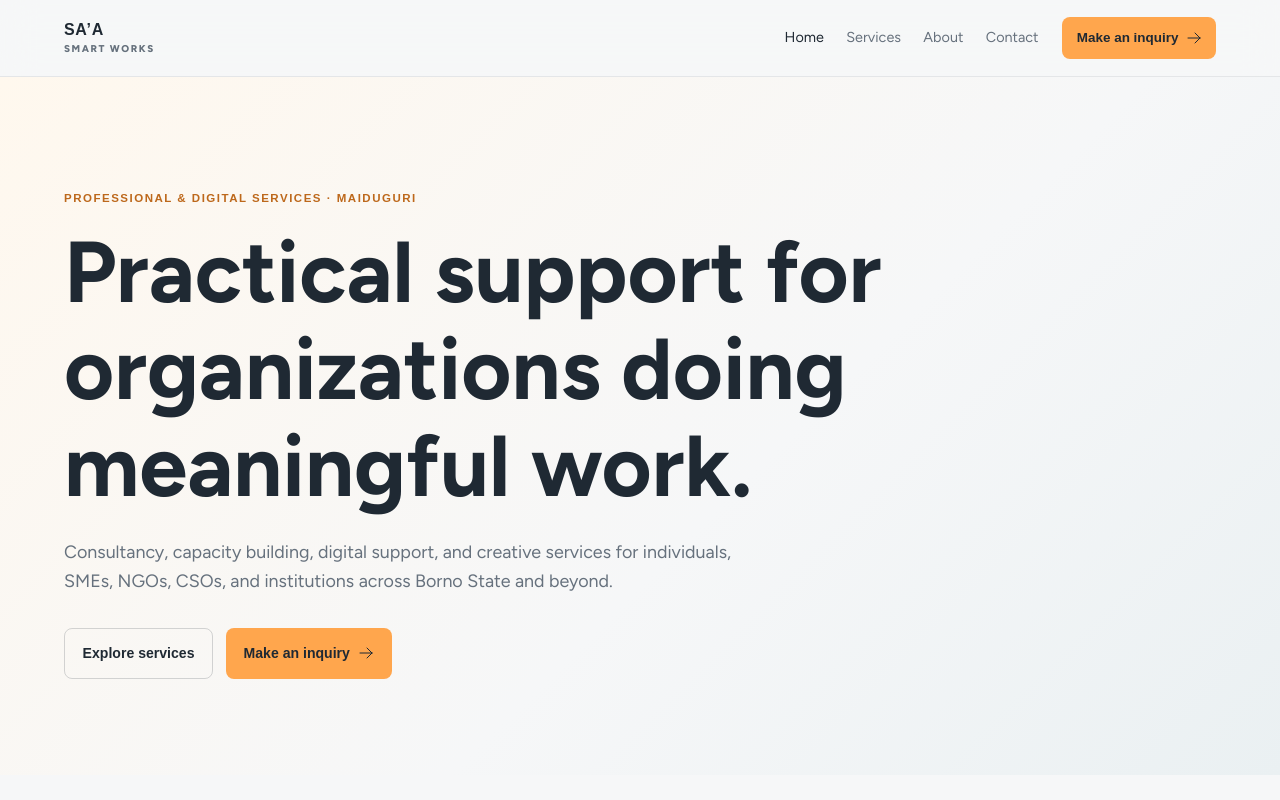
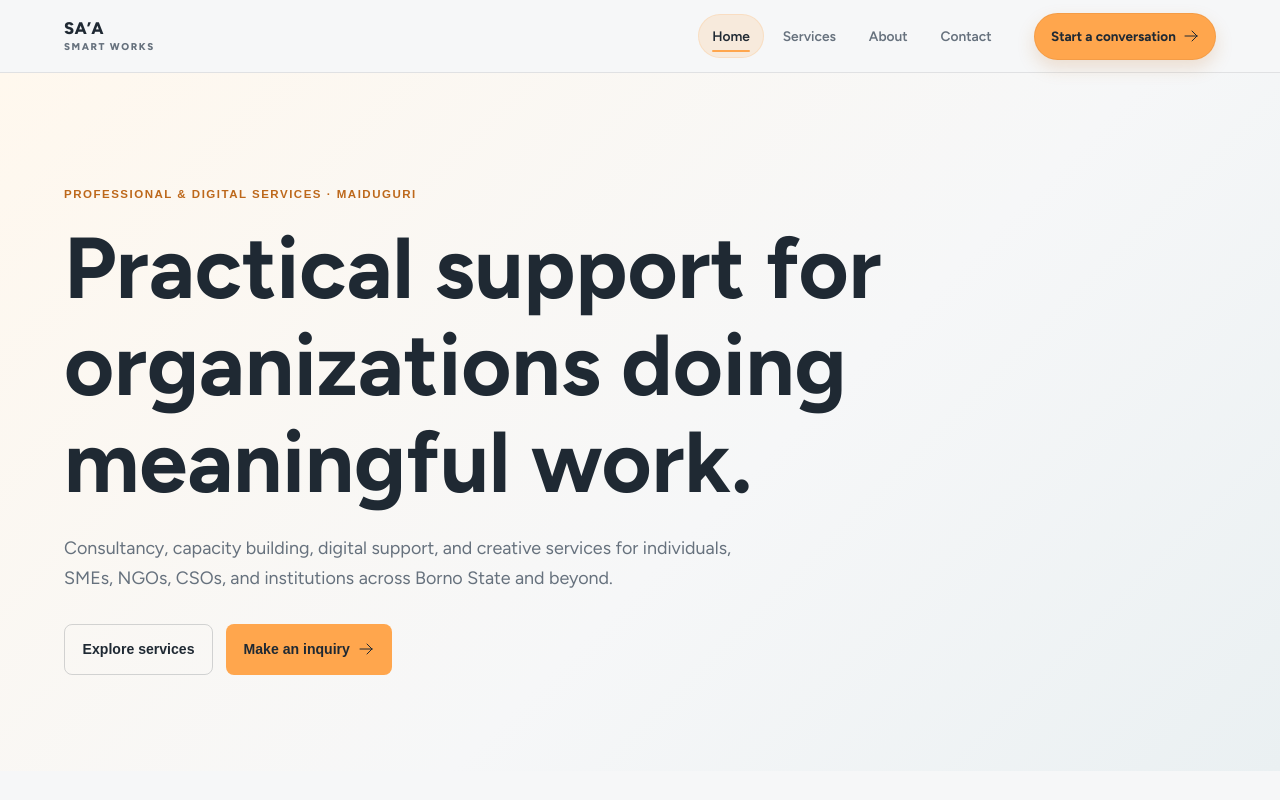
Before and after one commit to KabriAcid/saasmartworks, a Next.js app: page / in a window 1280 px wide. Shown: the top 800 px of the page. Built offline with nearby package versions, Linux system fonts and the light colour scheme.

Commit message:
Refactor site header for improved accessibility and user experience; update styles and add aria attributes

```diff
--- a/app/globals.css
+++ b/app/globals.css
@@ -59,26 +59,28 @@ textarea {
 	position: sticky;
 	top: 0;
 	z-index: 20;
-	background: rgb(246 247 248 / 88%);
-	border-bottom: 1px solid rgb(31 41 51 / 8%);
-	backdrop-filter: blur(18px);
+	pointer-events: none;
+	border-bottom: 1px solid rgb(31 41 51 / 10%);
 }
 .header-inner {
 	display: flex;
-	min-height: 4.75rem;
+	min-height: 4.5rem;
 	align-items: center;
 	gap: 1.5rem;
+	padding-block: 0.65rem;
+	pointer-events: auto;
 }
 .wordmark {
 	display: inline-flex;
 	flex-direction: column;
-	font-family: Arial, sans-serif;
-	font-size: 1rem;
+	flex-shrink: 0;
+	font-size: 1.05rem;
 	font-weight: 800;
 	line-height: 1;
-	letter-spacing: 0.04em;
+	letter-spacing: 0.02em;
 }
-.wordmark span {
+.wordmark-name { color: var(--color-ink); }
+.wordmark-subtitle {
 	color: var(--color-muted);
 	font-size: 0.62rem;
 	letter-spacing: 0.16em;
@@ -86,32 +88,43 @@ textarea {
 }
 .desktop-nav {
 	display: flex;
-	gap: 1.4rem;
+	align-items: center;
+	gap: 0.25rem;
 	margin-left: auto;
-	font-family: Arial, sans-serif;
-	font-size: 0.9rem;
+	padding: 0.25rem;
+	font-size: 0.86rem;
+	font-weight: 600;
 }
 .desktop-nav a,
 .mobile-nav a {
+	position: relative;
 	color: var(--color-muted);
-	transition: color 180ms ease;
+	transition: color 180ms ease, background 180ms ease, box-shadow 180ms ease;
+}
+.desktop-nav a {
+	border-radius: 999px;
+	padding: 0.65rem 0.9rem;
 }
 .desktop-nav a:hover,
-.desktop-nav a.active,
-.mobile-nav a:hover {
+.desktop-nav a.active {
 	color: var(--color-ink);
 }
+.desktop-nav a.active { background: rgb(255 166 77 / 16%); box-shadow: inset 0 0 0 1px rgb(255 166 77 / 18%); }
+.desktop-nav a.active::after { position: absolute; right: 0.9rem; bottom: 0.35rem; left: 0.9rem; height: 2px; border-radius: 999px; background: var(--color-primary); content: ""; }
 .header-cta {
 	display: inline-flex;
 	align-items: center;
 	gap: 0.45rem;
 	background: var(--color-primary);
-	border-radius: 0.5rem;
-	padding: 0.65rem 0.9rem;
-	font-family: Arial, sans-serif;
+	border: 1px solid rgb(160 83 17 / 12%);
+	border-radius: 999px;
+	padding: 0.72rem 1rem;
 	font-size: 0.84rem;
 	font-weight: 700;
+	box-shadow: 0 8px 18px rgb(189 104 27 / 18%);
+	transition: transform 180ms ease, box-shadow 180ms ease;
 }
+.header-cta:hover { transform: translateY(-1px); box-shadow: 0 12px 24px rgb(189 104 27 / 24%); }
 .header-cta svg,
 .button svg,
 .text-link svg,
@@ -124,6 +137,7 @@ textarea {
 	border: 0;
 	background: transparent;
 	padding: 0.45rem;
+	color: var(--color-ink);
 }
 .menu-button svg {
 	width: 1.5rem;
@@ -502,8 +516,25 @@ h3 {
 		display: flex;
 		flex-direction: column;
 		gap: 1rem;
-		padding: 1rem 1.25rem 1.5rem;
-		font-family: Arial, sans-serif;
+		margin-top: 0.65rem;
+		padding: 1.1rem;
+		border: 1px solid rgb(255 255 255 / 72%);
+		border-radius: 1.35rem;
+		background: rgb(255 255 255 / 78%);
+		box-shadow: 0 18px 45px rgb(31 41 51 / 10%), inset 0 1px 0 rgb(255 255 255 / 90%);
+		backdrop-filter: blur(22px) saturate(140%);
+		pointer-events: auto;
+	}
+	.mobile-nav a {
+		border-radius: 0.8rem;
+		padding: 0.8rem 0.9rem;
+		font-size: 0.95rem;
+		font-weight: 600;
+	}
+	.mobile-nav a:hover,
+	.mobile-nav a.active {
+		background: rgb(255 166 77 / 14%);
+		color: var(--color-ink);
 	}
 	.card-grid,
 	.two-column,
--- a/src/components/shared/site-header.tsx
+++ b/src/components/shared/site-header.tsx
@@ -19,16 +19,21 @@ const links = [
 export function SiteHeader() {
 	const pathname = usePathname();
 	const [open, setOpen] = useState(false);
+	const isActive = (href: string) =>
+		href === "/" ? pathname === href : pathname === href || pathname.startsWith(`${href}/`);
+
 	return (
 		<header className="site-header">
 			<div className="shell header-inner">
 				<Link className="wordmark" href="/">
-					SA’A <span>SMART WORKS</span>
+					<span className="wordmark-name">SA’A</span>
+					<span className="wordmark-subtitle">SMART WORKS</span>
 				</Link>
 				<nav className="desktop-nav" aria-label="Primary navigation">
 					{links.map(([href, label]) => (
 						<Link
-							className={pathname === href ? "active" : ""}
+							aria-current={isActive(href) ? "page" : undefined}
+							className={isActive(href) ? "active" : ""}
 							href={href}
 							key={href}
 						>
@@ -37,9 +42,11 @@ export function SiteHeader() {
 					))}
 				</nav>
 				<Link className="header-cta" href="/contact">
-					Make an inquiry <ArrowRightIcon aria-hidden="true" />
+					<span>Start a conversation</span>
+					<ArrowRightIcon aria-hidden="true" />
 				</Link>
 				<button
+					aria-controls="mobile-navigation"
 					className="menu-button"
 					type="button"
 					aria-label={open ? "Close menu" : "Open menu"}
@@ -50,9 +57,15 @@ export function SiteHeader() {
 				</button>
 			</div>
 			{open && (
-				<nav className="mobile-nav" aria-label="Mobile navigation">
+				<nav className="shell mobile-nav" id="mobile-navigation" aria-label="Mobile navigation">
 					{links.map(([href, label]) => (
-						<Link href={href} key={href} onClick={() => setOpen(false)}>
+						<Link
+							aria-current={isActive(href) ? "page" : undefined}
+							className={isActive(href) ? "active" : ""}
+							href={href}
+							key={href}
+							onClick={() => setOpen(false)}
+						>
 							{label}
 						</Link>
 					))}
```
Also changed, not shown: 1 other file (tests, documents, lock files or other folders).
